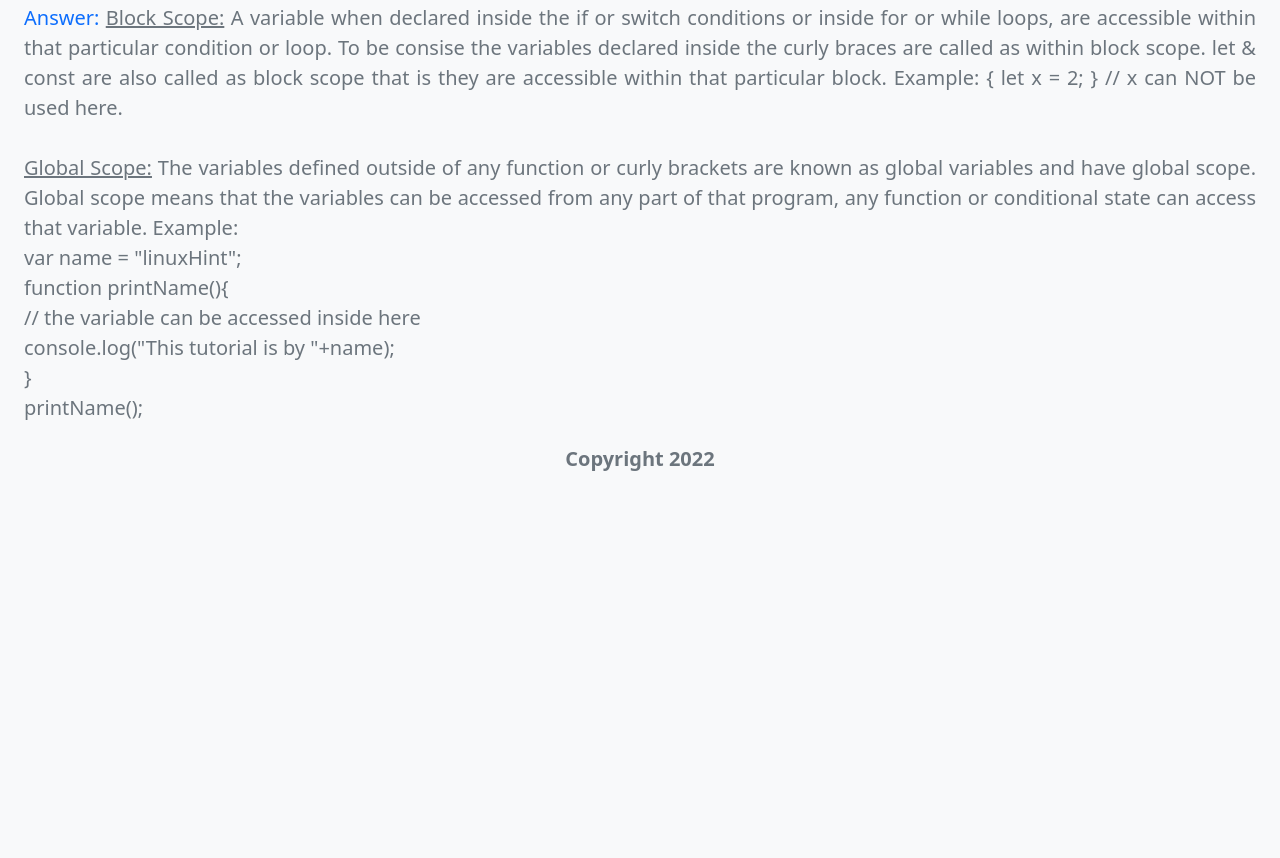
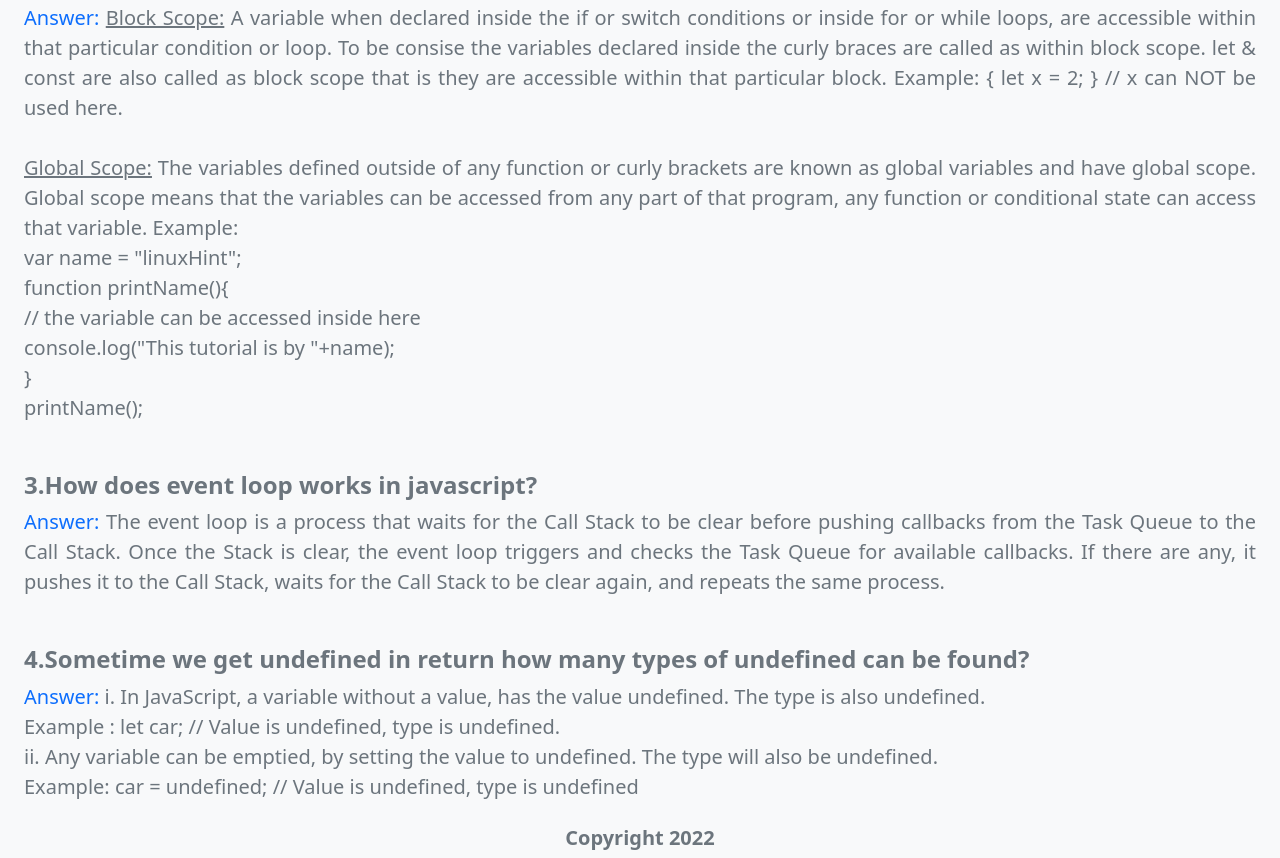
Before and after one commit to Uddin02/type-monster, a plain HTML site: page blog/blog.html in a window 1280 px wide. Shown: the part 595-1453 px from the top of the page. Before the commit the page ends 1074 px from the top, so only its background shows below. Drawn offline with nearby package versions, Linux system fonts and the light colour scheme.

Commit message:
blog question no.4 added

```diff
--- a/blog/blog.html
+++ b/blog/blog.html
@@ -81,7 +81,19 @@
 
 
 
+                <h4 class="mt-5 fw-bold">3.How does event loop works in javascript?</h4>
 
+                <p class="fs-5"><span class="text-primary">Answer:</span> The event loop is a process that waits for the Call Stack to be clear before pushing callbacks from the Task Queue to the Call Stack. Once the Stack is clear, the event loop triggers and checks the Task Queue for available callbacks. If there are any, it pushes it to the Call Stack, waits for the Call Stack to be clear again, and repeats the same process.
+                </p>
+
+
+                <h4 class="mt-5 fw-bold">4.Sometime we get undefined in return how many types of undefined can be found?</h4>
+
+                <p class="fs-5"><span class="text-primary">Answer:</span>
+                    i. In JavaScript, a variable without a value, has the value undefined. The type is also undefined.<br> Example :
+                    let car; // Value is undefined, type is undefined. <br> ii. Any variable can be emptied, by setting the value to undefined. The type will also be undefined. <br>
+                    Example: car = undefined; // Value is undefined, type is undefined
+                </p>
             </div>
         </section>
     </main>
```
